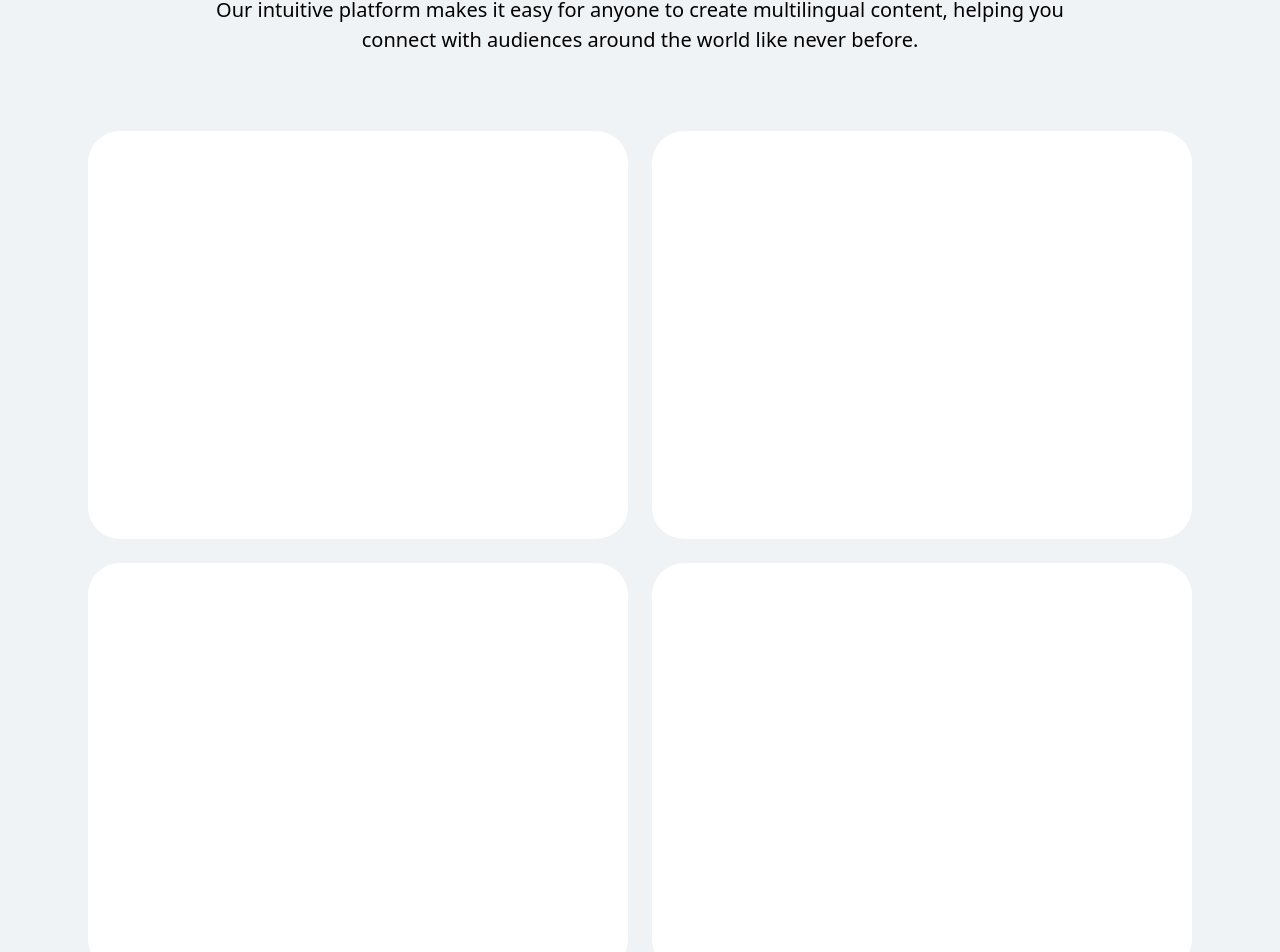
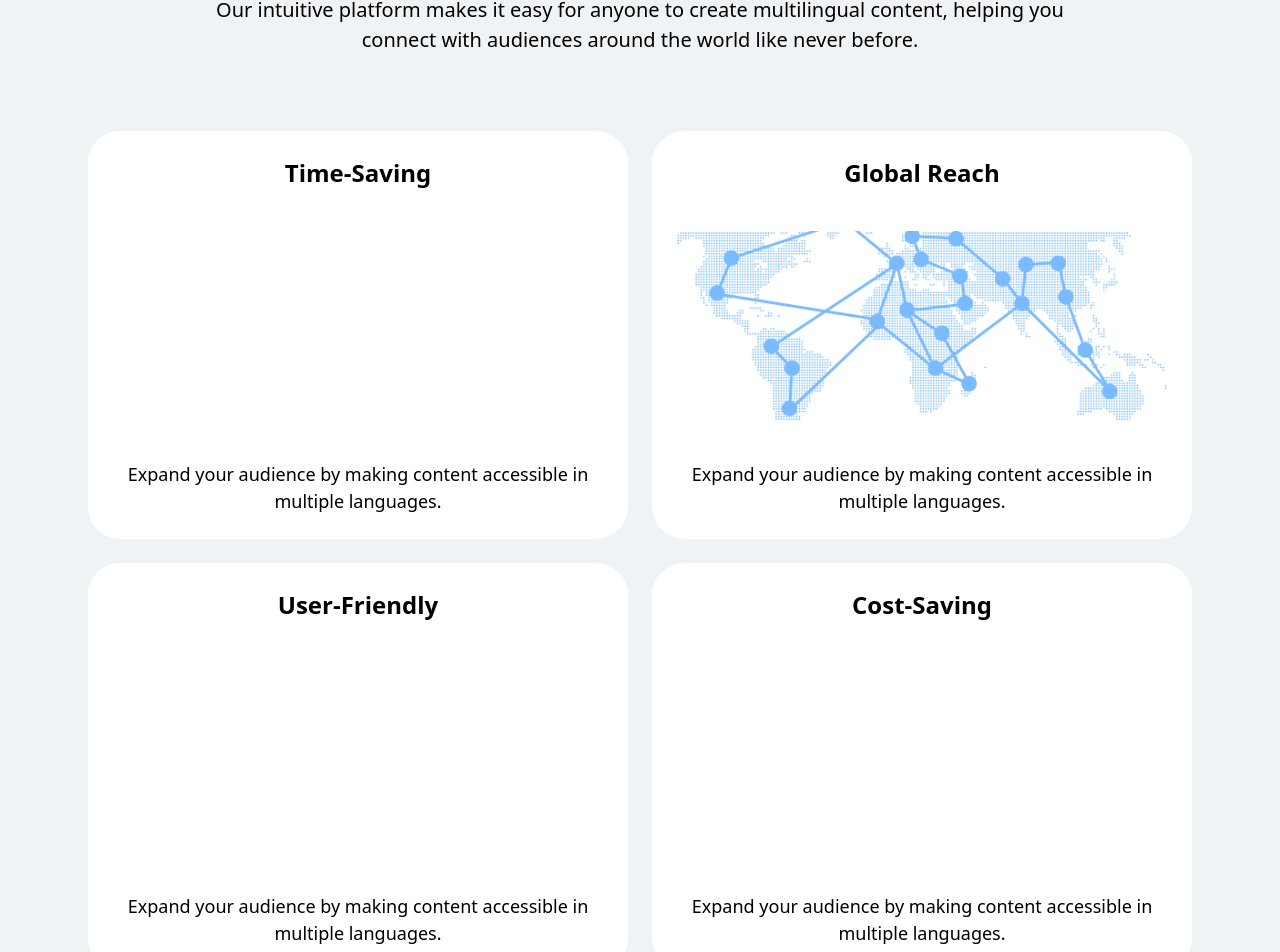
Before and after one commit to shrikarlekkala/MetaFrazoUI, a React (Vite) app in the folder frontend/: page / in a window 1280 px wide. Shown: the part 7455-8407 px from the top of the page. Built offline with nearby package versions, Linux system fonts and the light colour scheme; what tailwind-gradient-mask-image would draw is missing.

Commit message:
refactor: Update Benefits section UI and add new cards

```diff
--- a/frontend/src/sections/Benefits.jsx
+++ b/frontend/src/sections/Benefits.jsx
@@ -12,10 +12,31 @@ function Benefits() {
                     connect with audiences around the world like never before.
                 </div>
                 <div className=" flex flex-wrap justify-center mt-16 my-[64px]">
-                    <div className="w-[540px] h-[408px] bg-white rounded-[32px] m-3"></div>
-                    <div className="w-[540px] h-[408px] bg-white rounded-[32px] m-3"></div>
-                    <div className="w-[540px] h-[408px] bg-white rounded-[32px] m-3"></div>
-                    <div className="w-[540px] h-[408px] bg-white rounded-[32px] m-3"></div>
+                    <div className="w-[540px] h-[408px] bg-white rounded-[32px] m-3">
+                        <div className="flex flex-col justify-between items-center h-full p-6">
+                            <div className="text-[24px] font-bold">Time-Saving</div>
+                            <div className="text-[18px] text-center">Expand your audience by making content accessible in multiple languages.</div>
+                        </div>
+                    </div>
+                    <div className="w-[540px] h-[408px] bg-white rounded-[32px] m-3">
+                    <div className="flex flex-col justify-between items-center h-full p-6">
+                            <div className="text-[24px] font-bold">Global Reach</div>
+                            <img src="assets/map.png" alt="" srcset="" className='w-full'/>
+                            <div className="text-[18px] text-center">Expand your audience by making content accessible in multiple languages.</div>
+                        </div>
+                    </div>
+                    <div className="w-[540px] h-[408px] bg-white rounded-[32px] m-3">
+                    <div className="flex flex-col justify-between items-center h-full p-6">
+                            <div className="text-[24px] font-bold">User-Friendly</div>
+                            <div className="text-[18px] text-center">Expand your audience by making content accessible in multiple languages.</div>
+                        </div>
+                    </div>
+                    <div className="w-[540px] h-[408px] bg-white rounded-[32px] m-3">
+                    <div className="flex flex-col justify-between items-center h-full p-6">
+                            <div className="text-[24px] font-bold">Cost-Saving</div>
+                            <div className="text-[18px] text-center">Expand your audience by making content accessible in multiple languages.</div>
+                        </div>
+                    </div>
                 </div>
                 <CTAWideBtn />
             </div>
```
Also changed, not shown: frontend/public/assets/map.png (added).
